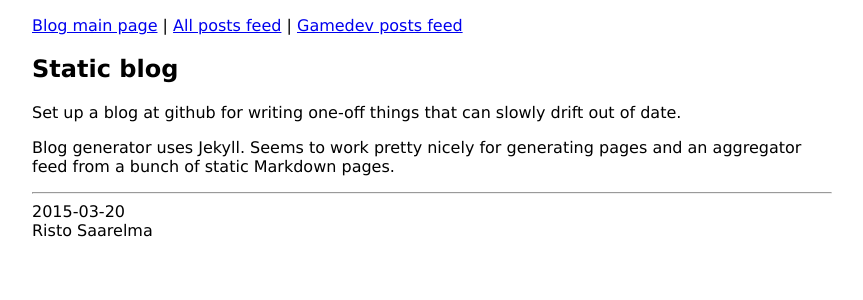
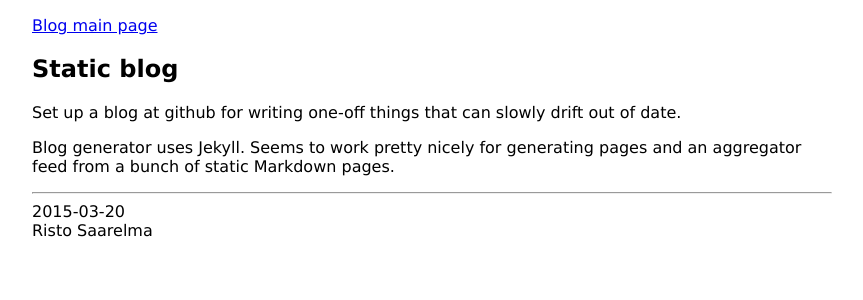
Before and after one commit to Llywelwyn/llywelwyn.github.io, a Jekyll site: the page built from _posts/2015-03-20-Static-blog.md, in a window 1280 px wide. Shown: the top 300 px of the page, without its empty margins (208-1071 px from the left). Built offline with Jekyll 4.4.1, drawn with Linux system fonts in a browser that asks for light colours.

Commit message:
Tweak feed display

```diff
--- a/_layouts/default.html
+++ b/_layouts/default.html
@@ -23,8 +23,6 @@
 
     <p>
     <a href="/">Blog main page</a>
-    | <a href="/atom.xml">All posts feed</a>
-    | <a href="/gamedev.xml">Gamedev posts feed</a>
     </p>
 
     {{ content }}
--- a/index.html
+++ b/index.html
@@ -13,4 +13,10 @@
     </p>
     </article>
     {% endfor %}
+
 </div>
+
+<hr/>
+<div><a href="/atom.xml">All posts feed</a>
+| <a href="/gamedev.xml">Gamedev posts feed</a>
+</div>
```
